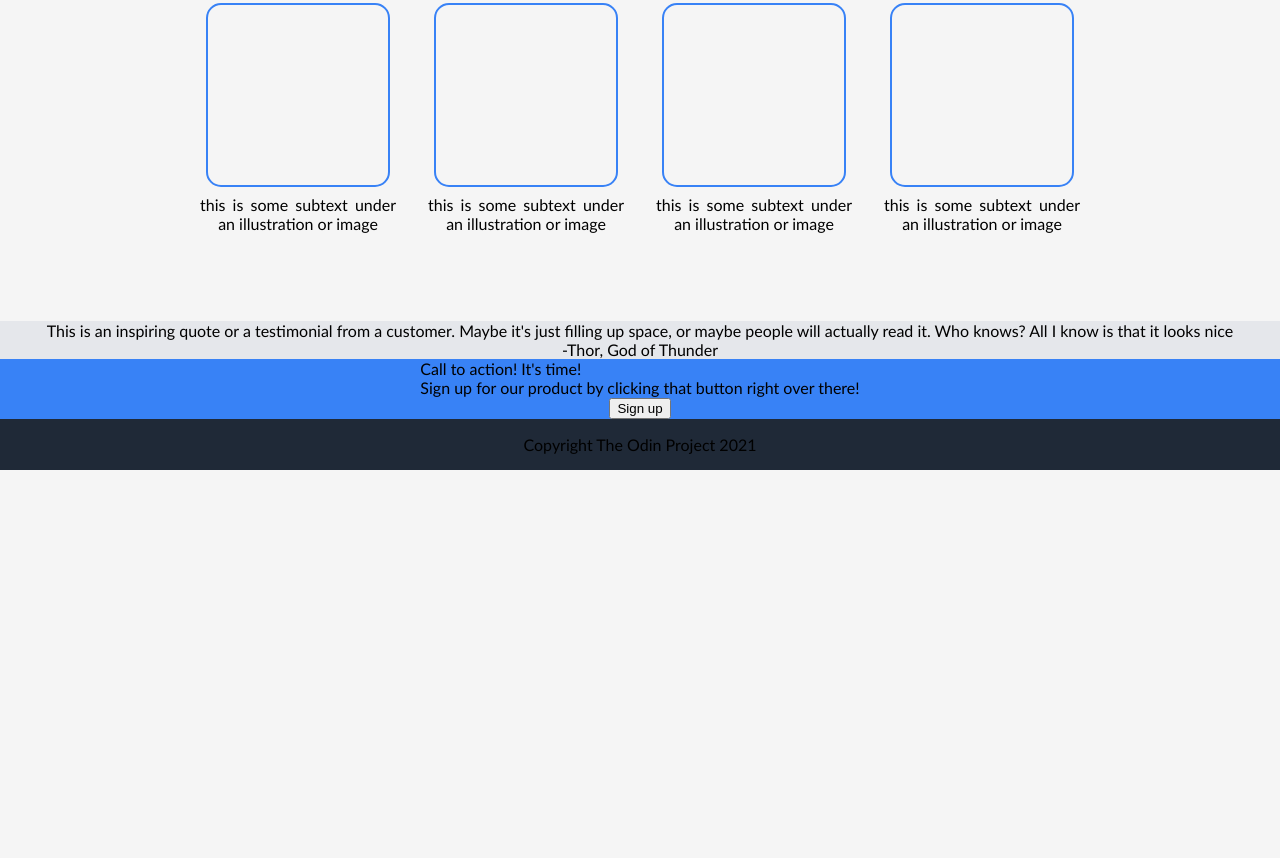
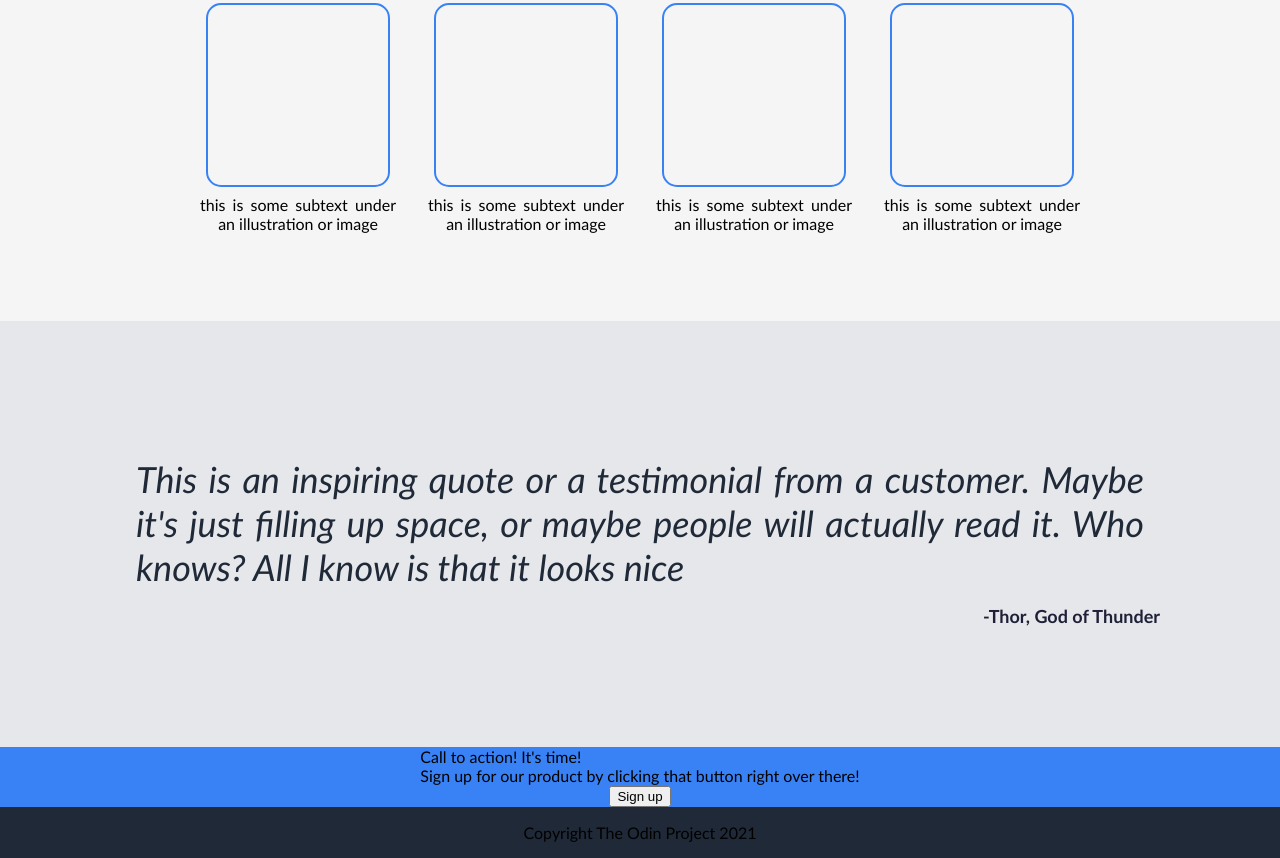
Before and after one commit to itsnbal/odin_landing_page, a plain HTML site: page index.html in a window 1280 px wide. Shown: the part 709-1567 px from the top of the page. Before the commit the page ends 1179 px from the top, so only its background shows below. Drawn offline with Linux system fonts and the light colour scheme.

Commit message:
terminada quote

```diff
--- a/styles.css
+++ b/styles.css
@@ -113,14 +113,31 @@ body {
                 text-align-last: center;
             }
 
+/* Third block */
 .container-3 {
     background-color: #e5e7eb;
     display: flex;
     flex-direction: column;
     justify-content: center;
-    align-items: center;
+    align-items:flex-end;
+    padding: 120px;
 
 }
+    .quote-text {
+        font-size: 36px;
+        font-style: italic;
+        font-weight:lighter;
+        color: #1F2937;
+        padding:16px;
+        text-align: justify;
+        text-justify: distribute-all-lines;
+    }
+    .quote-author {
+        font-size: 18px;
+        font-weight: 700;
+        color: #1F2037;
+        text-align:center;
+    }
 
 .container-4 {
     background-color: #3882F6;
```
